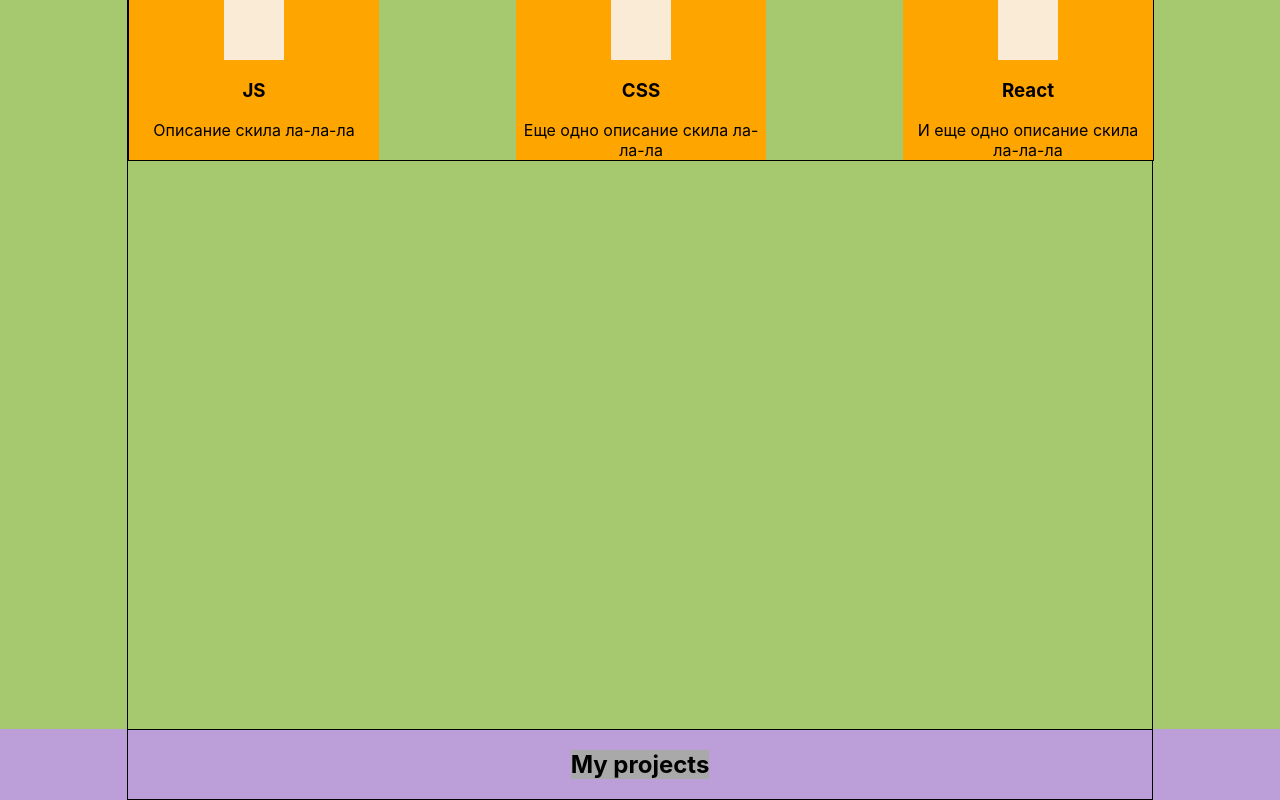
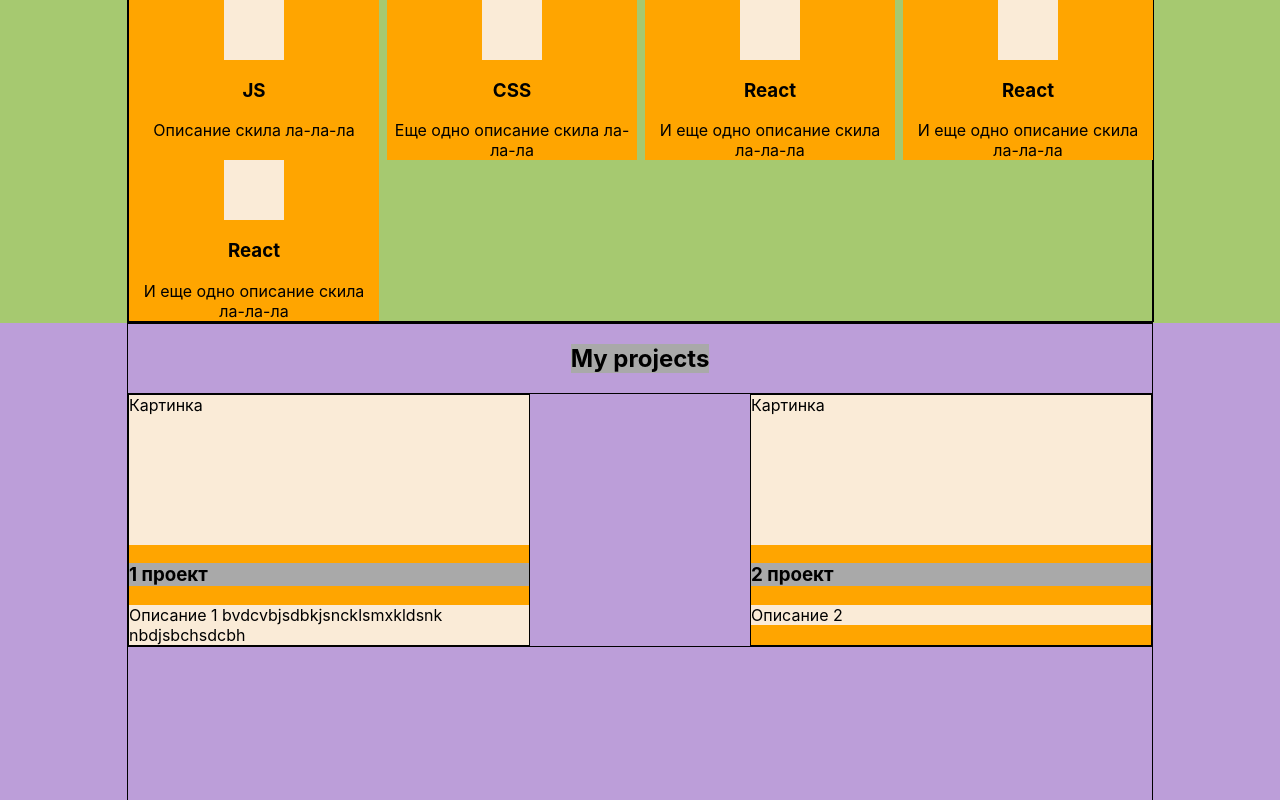
Before and after one commit to Kattekly/Portfolio, a React (Create React App) app: page / in a window 1280 px wide. Shown: the part 951-1751 px from the top of the page. Built offline with nearby package versions, Linux system fonts and the light colour scheme.

Commit message:
Refactoring 1 path

```diff
--- a/src/Skills/Skills.module.css
+++ b/src/Skills/Skills.module.css
@@ -1,5 +1,5 @@
 .skillsBlock {
-    height: 100vh;
+    height: 100%;
     background-color: #a6c970;
 }
 
--- a/src/Skills/Skills.tsx
+++ b/src/Skills/Skills.tsx
@@ -12,6 +12,8 @@ const Skills = () => {
                     <Skill title={'JS'} description={"Описание скила ла-ла-ла"}/>
                     <Skill title={'CSS'} description={"Еще одно описание скила ла-ла-ла"}/>
                     <Skill title={'React'} description={"И еще одно описание скила ла-ла-ла"}/>
+                    <Skill title={'React'} description={"И еще одно описание скила ла-ла-ла"}/>
+                    <Skill title={'React'} description={"И еще одно описание скила ла-ла-ла"}/>
                 </div>
             </div>
         </div>
```
